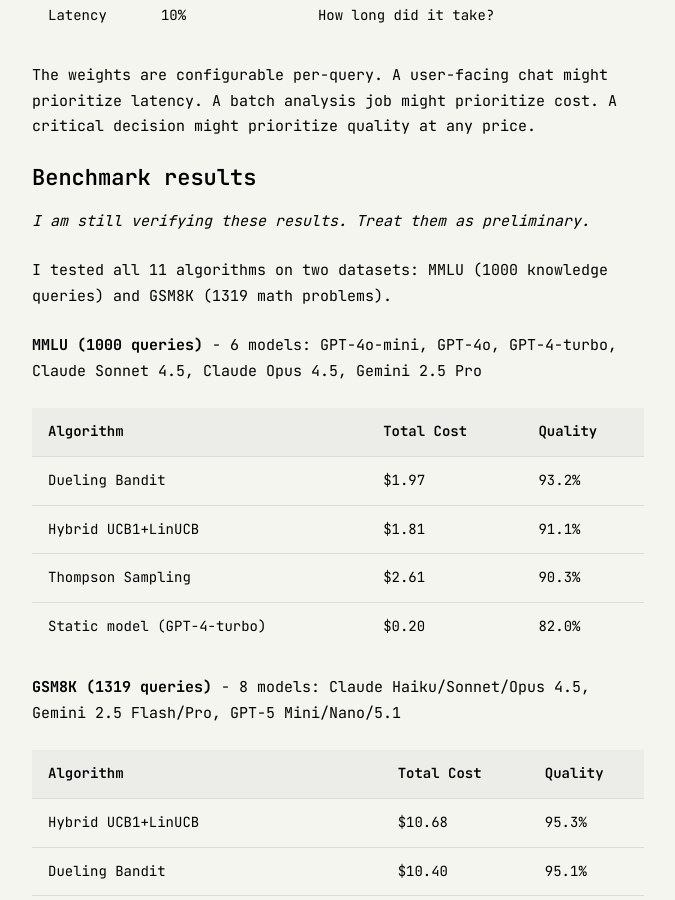
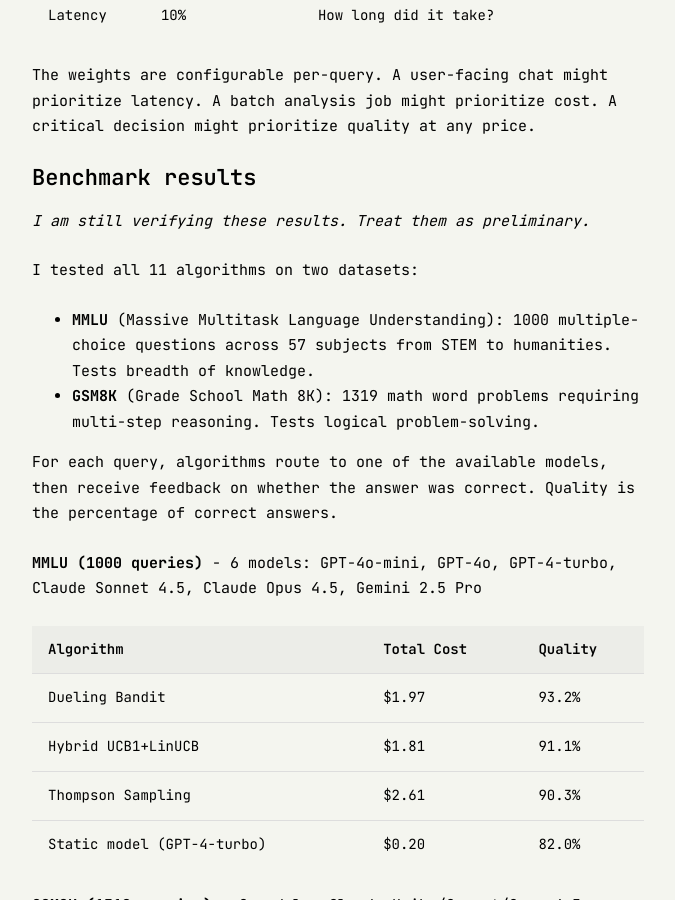
Before and after one commit to ashita-ai/ashita-ai.github.io, a Jekyll site: the page built from _posts/2025-01-08-introducing-conduit.md, in a window 1280 px wide and 900 px high, scrolled down 2012 px. Shown: the whole window, without its empty margins (302-977 px from the left). Built offline with Jekyll 4.4.1, drawn with Linux system fonts in a browser that asks for light colours.

Commit message:
Add dataset descriptions to benchmark section

```diff
--- a/_posts/2025-01-08-introducing-conduit.md
+++ b/_posts/2025-01-08-introducing-conduit.md
@@ -65,7 +65,12 @@
 
 *I am still verifying these results. Treat them as preliminary.*
 
-I tested all 11 algorithms on two datasets: MMLU (1000 knowledge queries) and GSM8K (1319 math problems).
+I tested all 11 algorithms on two datasets:
+
+- **MMLU** (Massive Multitask Language Understanding): 1000 multiple-choice questions across 57 subjects from STEM to humanities. Tests breadth of knowledge.
+- **GSM8K** (Grade School Math 8K): 1319 math word problems requiring multi-step reasoning. Tests logical problem-solving.
+
+For each query, algorithms route to one of the available models, then receive feedback on whether the answer was correct. Quality is the percentage of correct answers.
 
 **MMLU (1000 queries)** - 6 models: GPT-4o-mini, GPT-4o, GPT-4-turbo, Claude Sonnet 4.5, Claude Opus 4.5, Gemini 2.5 Pro
 
```
